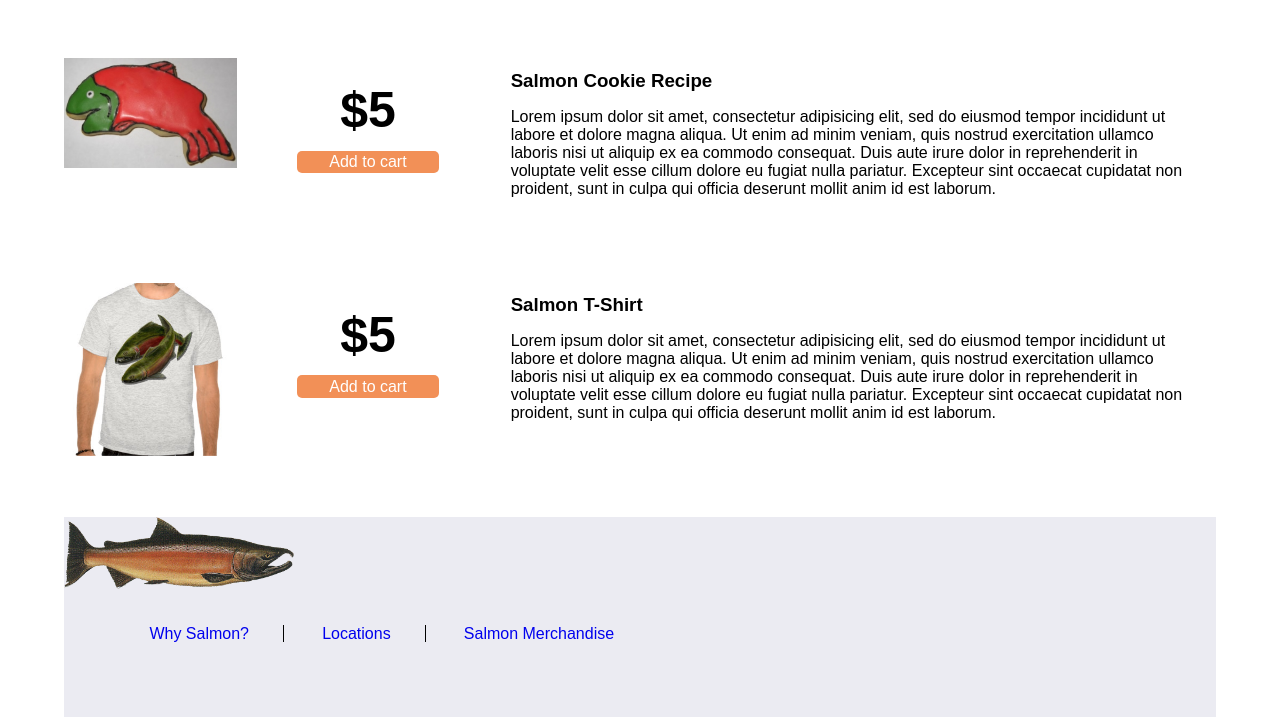
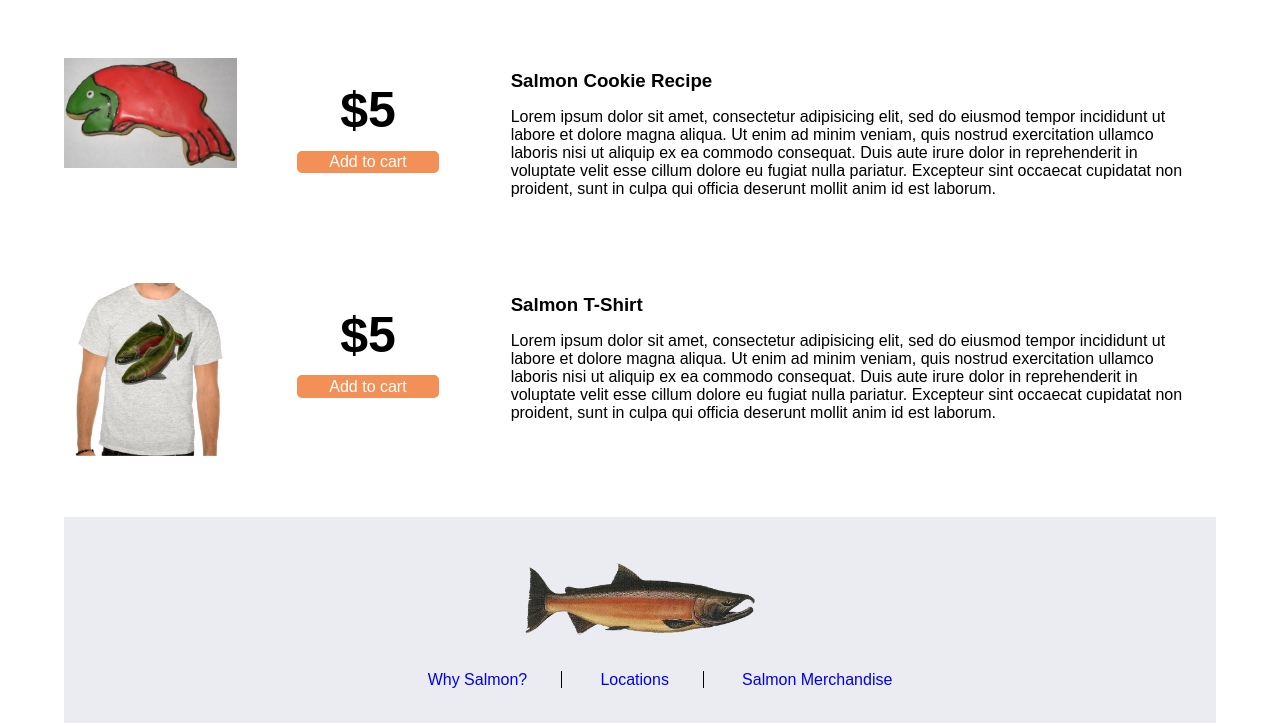
Before and after one commit to jonathanheemstra/cookie_stand, a plain HTML site: page index.html in a window 1280 px wide. Shown: the part 2469-3192 px from the top of the page. Drawn offline with Linux system fonts and the light colour scheme; a web font is replaced by a local one.

Commit message:
add footer styles

```diff
--- a/style.css
+++ b/style.css
@@ -273,7 +273,11 @@ article {
 footer {
   background-color: #EBEBF2;
   height: 200px;
+  text-align: center;
 }
 footer .logo {
+  padding-top: 4%;
+}
+footer nav {
   text-align: center;
 }
```
